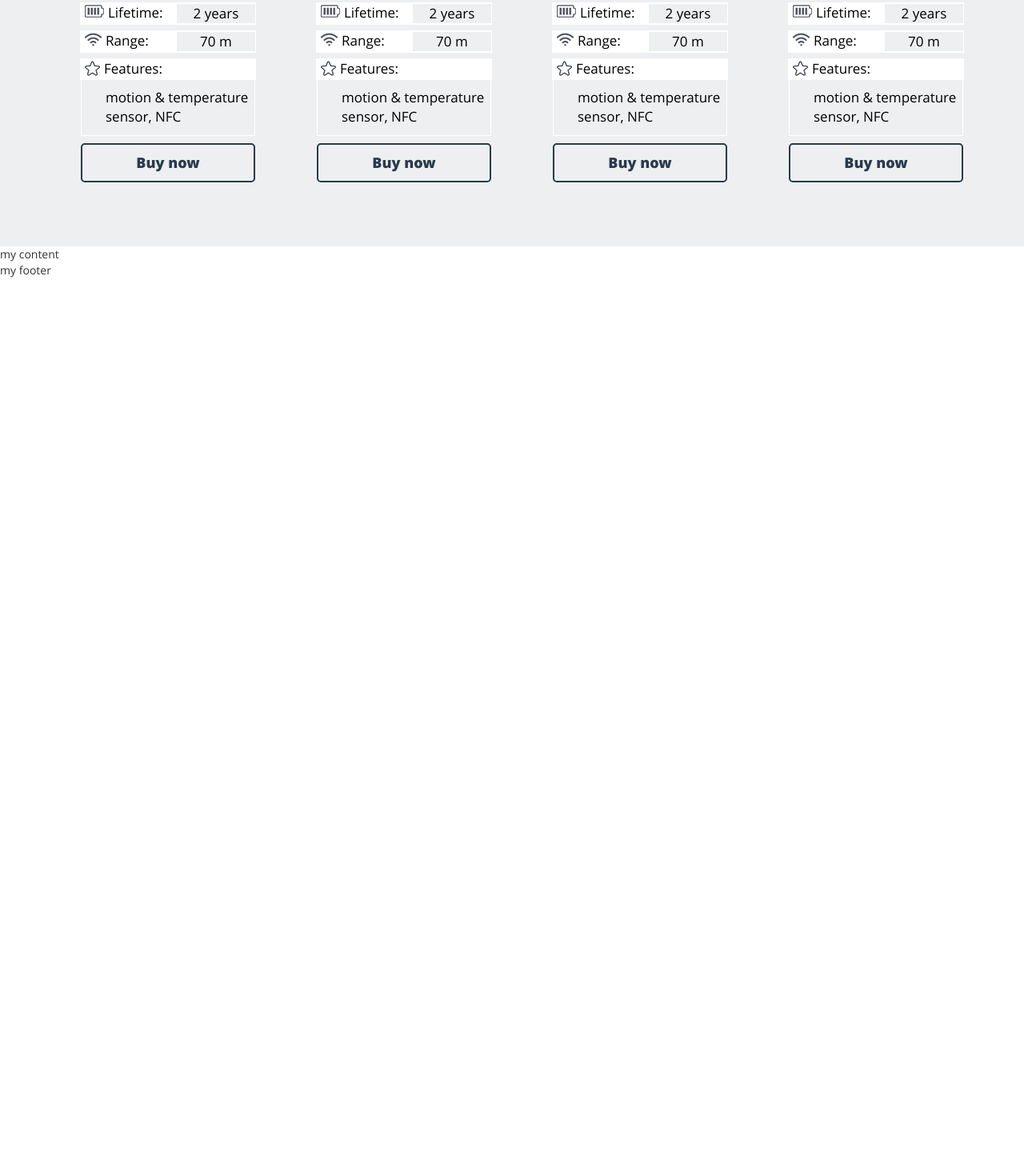
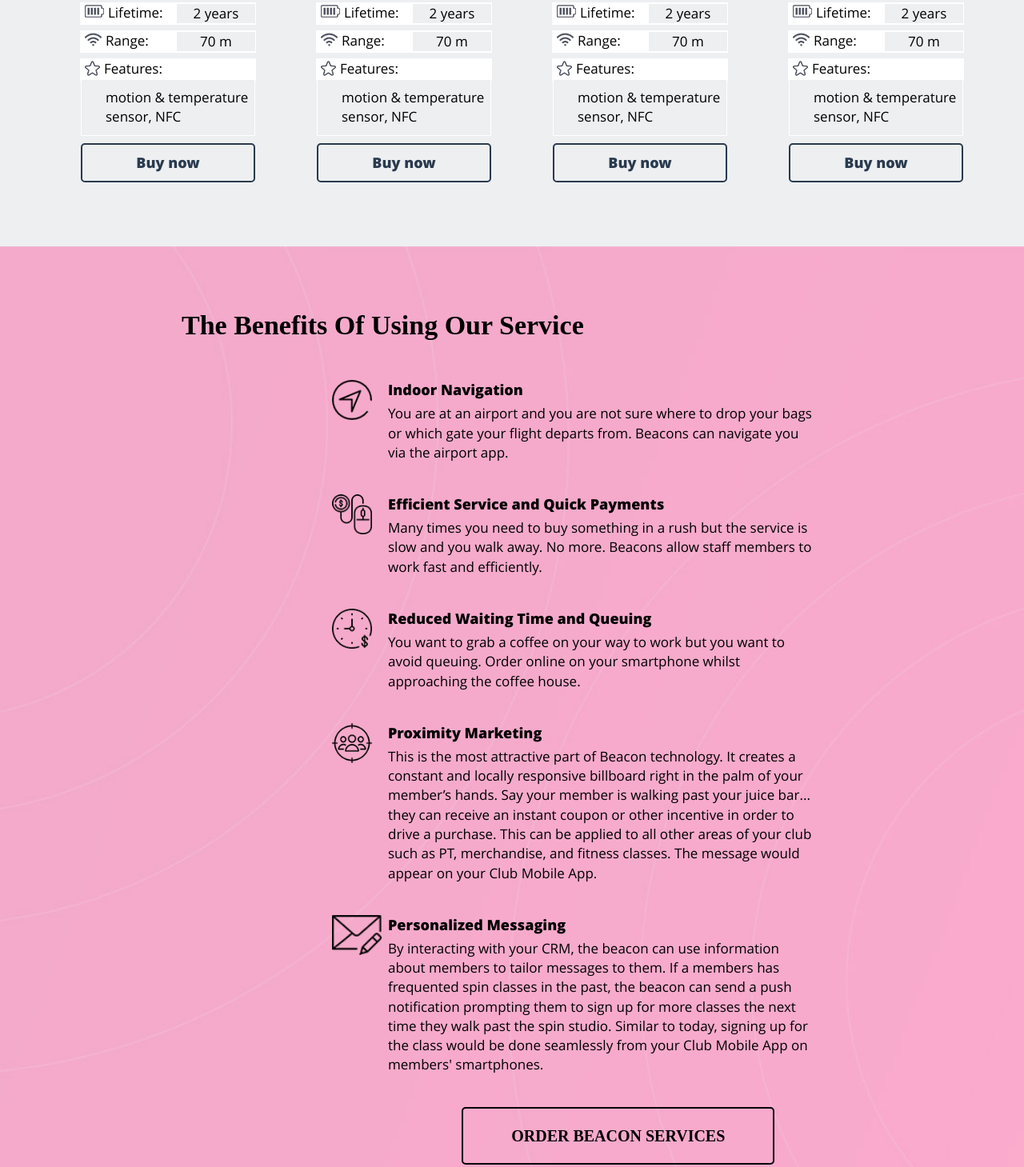
Before and after one commit to Volizik/lending_Bikony, a website: page index.html in a window 1280 px wide. Shown: the part 3008-4467 px from the top of the page at 80% size. Before the commit the page ends 3356 px from the top, so only its background shows below. Drawn offline with Linux system fonts and the light colour scheme; files that its build step writes are made by us from their sources; files whose address does not match are found by name; a web font is replaced by a local one.

Commit message:
add benefits

```diff
--- a/app/sass/base/_elements.scss
+++ b/app/sass/base/_elements.scss
@@ -8,3 +8,9 @@
   border: 2px solid #000;
   border-radius: 5px;
 }
+.clearfix {
+  overflow: hidden;
+  clear: both;
+  height: 0;
+  width: 100%;
+}
--- /dev/null
+++ b/app/sass/content/_benefits.scss
@@ -0,0 +1,60 @@
+.benefits {
+  position: relative;
+  background: url('../img/benefits-bg.jpg') center no-repeat;
+  background-size: cover;
+  padding-bottom: 50px;
+  .bg-for-md-screen {
+    height: 400px;
+    position: absolute;
+    &__1 {
+      top: 0;
+      left: 0;
+    }
+    &__2 {
+      bottom: 0;
+      right: 0;
+    }
+    @include breakpoint(max-width 1300px) {
+      display: none;
+    }
+  }
+  h2 {
+    padding-left: 15%;
+    margin: 80px 0 50px 0;
+  }
+  &__wrap {
+    padding-left: 70px;
+    text-align: left;
+    &__block {
+      position: relative;
+      img {
+        height: 50px;
+        float: left;
+        margin: 0 10px 10px 0;
+      }
+      p {
+        position: relative;
+        top: -30px;
+        font-size: 17px;
+        float: left;
+        padding-left: 70px;
+      }
+      .head {
+        position: absolute;
+        top: 0;
+        font-family: 'Open Sans';
+        font-weight: 800;
+        font-size: 18px;
+      }
+
+    }
+    .btn-order {
+      float: right;
+      margin-right: 50px;
+      &:hover {
+        background-color: #fab2d2;
+        color: #fff;
+      }
+    }
+  }
+}
--- a/app/sass/content/_style.scss
+++ b/app/sass/content/_style.scss
@@ -3,3 +3,4 @@
 @import "_how-its-work";
 @import "_join-users";
 @import "_how-started";
+@import "_benefits";
--- a/index.html
+++ b/index.html
@@ -246,6 +246,51 @@
 </div>
 <!-- end how-started.html-->
 
+<!-- start benefits.html-->
+<div class="benefits container-fluid">
+    <img class="bg-for-md-screen bg-for-md-screen__1" src="img/benefits1.png" alt="">
+    <img class="bg-for-md-screen bg-for-md-screen__2" src="img/benefits2.png" alt="">
+    <div class="container">
+        <div class="row">
+            <h2>The Benefits Of Using Our Service</h2>
+            <div class="col-md-7 col-md-offset-3 benefits__wrap">
+                <div class="benefits__wrap__block"><img src="img/icons/benefits-icon1.png" alt="">
+                    <p class="head">Indoor Navigation</p>
+                    <p>You are at an airport and you are not sure where to drop your bags or which gate your flight departs from. Beacons can navigate you via the airport app.
+                    </p>
+                    <div class="clearfix"></div>
+                </div>
+                <div class="benefits__wrap__block"><img src="img/icons/benefits-icon2.png" alt="">
+                    <p class="head">Efficient Service and Quick Payments</p>
+                    <p>Many times you need to buy something in a rush but the service is slow and you walk away. No more. Beacons allow staff members to work fast and efficiently.</p>
+                    <div class="clearfix"></div>
+                </div>
+                <div class="benefits__wrap__block"><img src="img/icons/benefits-icon3.png" alt="">
+                    <p class="head">Reduced Waiting Time and Queuing</p>
+                    <p>You want to grab a coffee on your way to work but you want to avoid queuing. Order online on your smartphone whilst approaching the coffee house.
+                    </p>
+                    <div class="clearfix"></div>
+                </div>
+                <div class="benefits__wrap__block"><img src="img/icons/benefits-icon4.png" alt="">
+                    <p class="head">Proximity Marketing</p>
+                    <p>This is the most attractive part of Beacon technology. It creates a constant and locally responsive billboard right in the palm of your member’s hands. Say your member is walking past your juice bar... they can receive an instant coupon or other incentive in order to drive a purchase. This can be applied to all other areas of your club such as PT, merchandise, and fitness classes. The message would appear on your Club Mobile App.
+                    </p>
+                    <div class="clearfix"></div>
+                </div>
+                <div class="benefits__wrap__block"><img src="img/icons/benefits-icon5.png" alt="">
+                    <p class="head">Personalized Messaging</p>
+                    <p>By interacting with your CRM, the beacon can use information about members to tailor messages to them. If a members has frequented spin classes in the past, the beacon can send a push notification prompting them to sign up for more classes the next time they walk past the spin studio. Similar to today, signing up for the class would be done seamlessly from your Club Mobile App on members' smartphones.
+                    </p>
+                    <div class="clearfix"></div>
+                </div>
+                <a href="#" class="btn-order">Order Beacon Services</a>
+            </div>
+            <div class="col-md-2"></div>
+        </div>
+    </div>
+</div>
+<!-- end benefits.html-->
+
 <!-- start content.html-->
 
 <!-- @@block  =  content-->
```
Also changed, not shown: app/html/benefits.html (added, +42 -0 lines), app/html/pages/index.html (+2 -0 lines), app/img/icons/benefits-bg.jpg (added), css/styles.min.css, img/benefits-bg.jpg (added).
